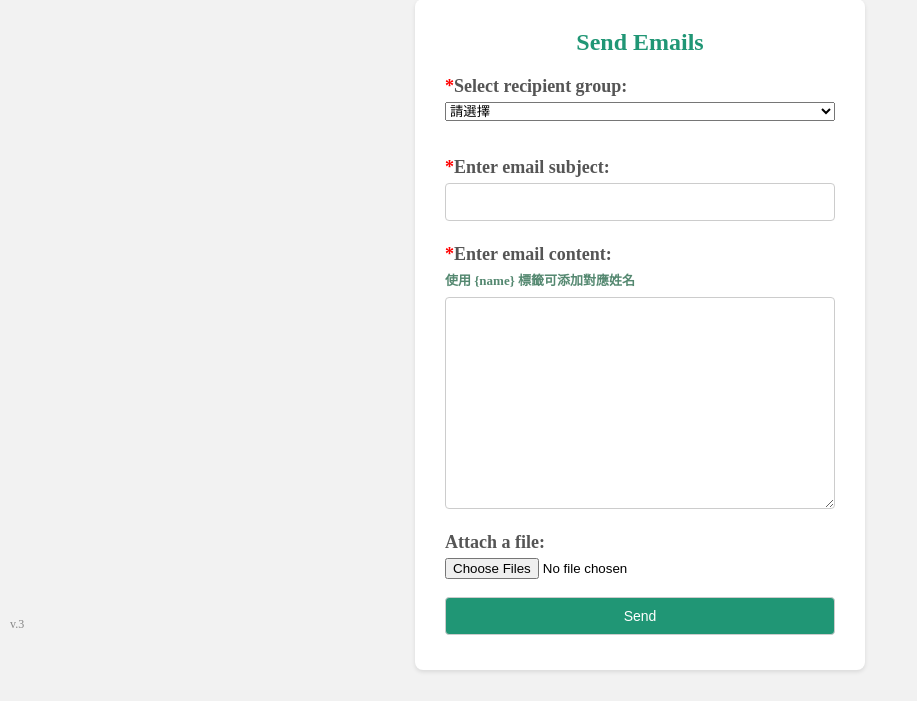
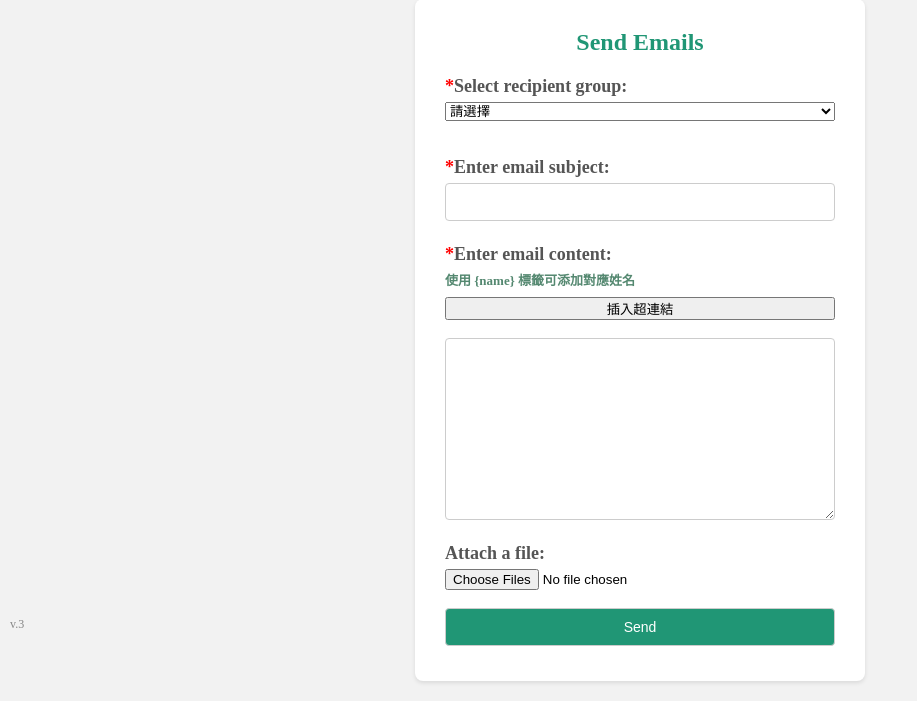
Before and after one commit to yunchien77/CRM, a Flask app: page /send_email in a window 1280 px wide. Shown: the part 158-859 px from the top of the page, without its empty margins (0-917 px from the left). Before the commit the page ends 830 px from the top, so only its background shows below. Run offline with Flask 3, Linux system fonts and the light colour scheme; the visitor is signed in with stand-in values (Sample User, id 1); data that the repository does not hold is empty.

Commit message:
email hyperlink button

```diff
--- a/static/styles.css
+++ b/static/styles.css
@@ -74,7 +74,7 @@ textarea {
     margin-bottom: 5px;
     border: 1px solid #ccc;
     border-radius: 4px;
-    font-size: 16px;
+    font-size: 14px;
     resize: vertical;
 }
 
--- a/templates/send_email.html
+++ b/templates/send_email.html
@@ -53,7 +53,10 @@
 
                 <label class="required-field">Enter email content:</label>
                 <small>使用 {name} 標籤可添加對應姓名</small>
-                <textarea name="email_content" rows="10" cols="40" required></textarea><br>
+
+                <button type="button" onclick="addHyperlink()">插入超連結</button><br>
+
+                <textarea id="emailContent" name="email_content" rows="10" cols="40" required></textarea><br>
 
                 <label>Attach a file:</label>
                 <input type="file" name="attachments" multiple><br>
@@ -78,6 +81,11 @@
         document.getElementById('logoutForm').addEventListener('submit', function (event) {
             alert('Logout ><')
         });
+
+        function addHyperlink() {
+            const emailContent = document.getElementById('emailContent');
+            emailContent.value += '<a href="網址">顯示名稱</a>';
+        }
     </script>
 </body>
 
```
